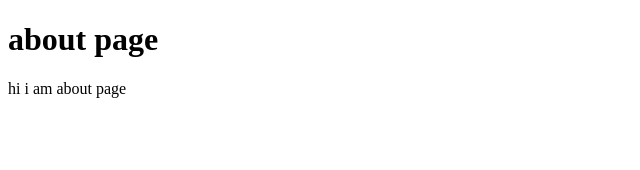
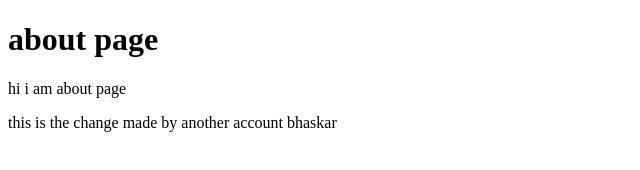
Before and after one commit to Bhaskar-k88/leraning_github, a plain HTML site: page about.html in a window 1280 px wide. Shown: the whole page, without its empty margins (0-640 px from the left). Drawn offline with Linux system fonts and the light colour scheme.

Commit message:
Update about page by bhaskar
You are the best coder man

```diff
--- a/about.html
+++ b/about.html
@@ -8,5 +8,7 @@
 <body>
     <h1>about page</h1>
     <p>hi i am about page</p>
+    <p>this is the change made by another account bhaskar
+    </p>
 </body>
 </html>
```
